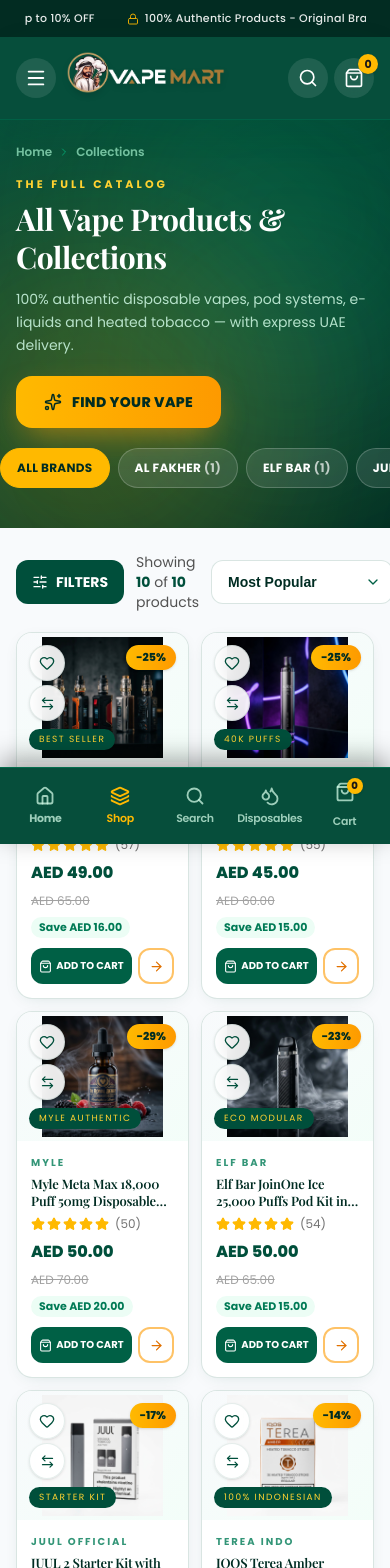
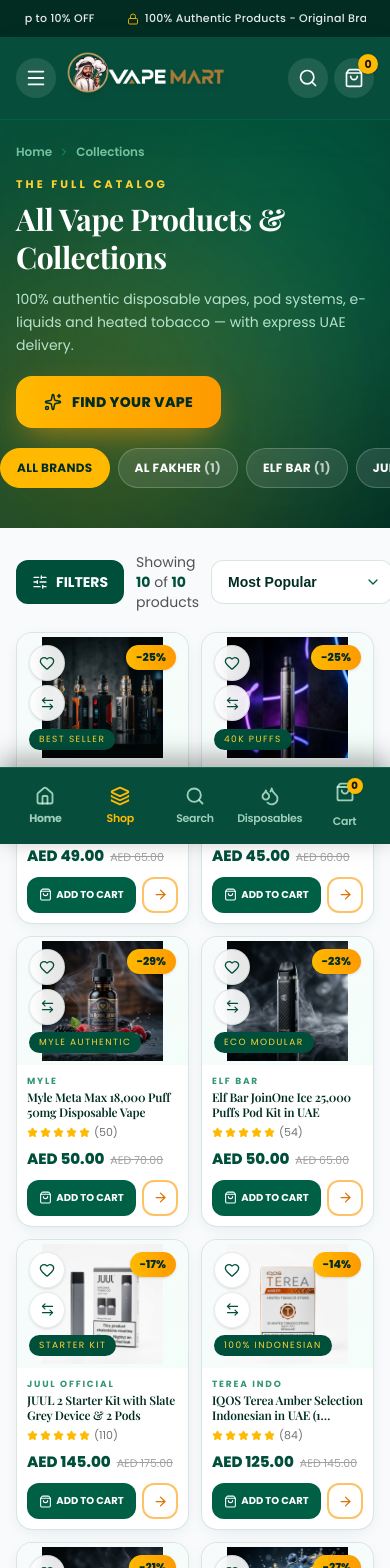
Before and after one commit to webestonesite/Vape-Mart-v2, a Next.js app: page /collections in a window 390 px wide. Shown: the top 1568 px of the page. Built offline with nearby package versions, Linux system fonts and the light colour scheme.

Commit message:
compact mobile card content: tighter spacing, single-line price

```diff
--- a/src/components/collection/CollectionPageView.tsx
+++ b/src/components/collection/CollectionPageView.tsx
@@ -607,23 +607,23 @@ export function CollectionPageView({ category, allCategories, products }: Collec
             <Eye size={16} /> QUICK VIEW
           </button>
         </div>
-        <div className="flex flex-1 flex-col p-3.5 sm:p-4">
-          <p className="font-cinzel text-[10px] tracking-[0.2em] text-emerald-700/80 font-bold">{p.brand}</p>
+        <div className="flex flex-1 flex-col p-2.5 sm:p-4">
+          <p className="font-cinzel text-[9px] sm:text-[10px] tracking-[0.2em] text-emerald-700/80 font-bold truncate">{p.brand}</p>
           <Link href={`/product/${p.slug}`} onClick={() => saveRecent(p)}>
-            <h3 className="mt-1 text-[13px] sm:text-sm font-semibold text-emerald-950 leading-snug line-clamp-2 hover:text-amber-600 transition-colors min-h-[2.6em]">
+            <h3 className="mt-0.5 sm:mt-1 text-[12px] sm:text-sm font-semibold text-emerald-950 leading-tight line-clamp-2 hover:text-amber-600 transition-colors min-h-[2.4em]">
               {p.title}
             </h3>
           </Link>
-          <div className="mt-1.5 flex items-center gap-1.5">
-            <Stars rating={p.rating} />
-            <span className="text-xs text-neutral-500">({p.revs})</span>
-          </div>
-          <div className="mt-2 flex items-baseline gap-2 flex-wrap">
-            <span className="text-base sm:text-lg font-extrabold text-emerald-900">{formatAED(p.price)}</span>
+          <div className="mt-1 flex items-center gap-1">
+            <Stars rating={p.rating} size={11} />
+            <span className="text-[11px] text-neutral-500">({p.revs})</span>
+          </div>
+          <div className="mt-1.5 flex items-baseline gap-1.5 whitespace-nowrap overflow-hidden">
+            <span className="text-[15px] sm:text-lg font-extrabold text-emerald-900">{formatAED(p.price)}</span>
             {p.originalPrice > p.price && (
               <>
-                <span className="text-xs sm:text-sm text-neutral-400 line-through">{formatAED(p.originalPrice)}</span>
-                <span className="text-[11px] font-bold text-emerald-700 bg-emerald-50 rounded-full px-2 py-0.5">
+                <span className="text-[11px] sm:text-sm text-neutral-400 line-through">{formatAED(p.originalPrice)}</span>
+                <span className="hidden sm:inline-block text-[11px] font-bold text-emerald-700 bg-emerald-50 rounded-full px-2 py-0.5">
                   Save {formatAED(p.originalPrice - p.price)}
                 </span>
               </>
```
